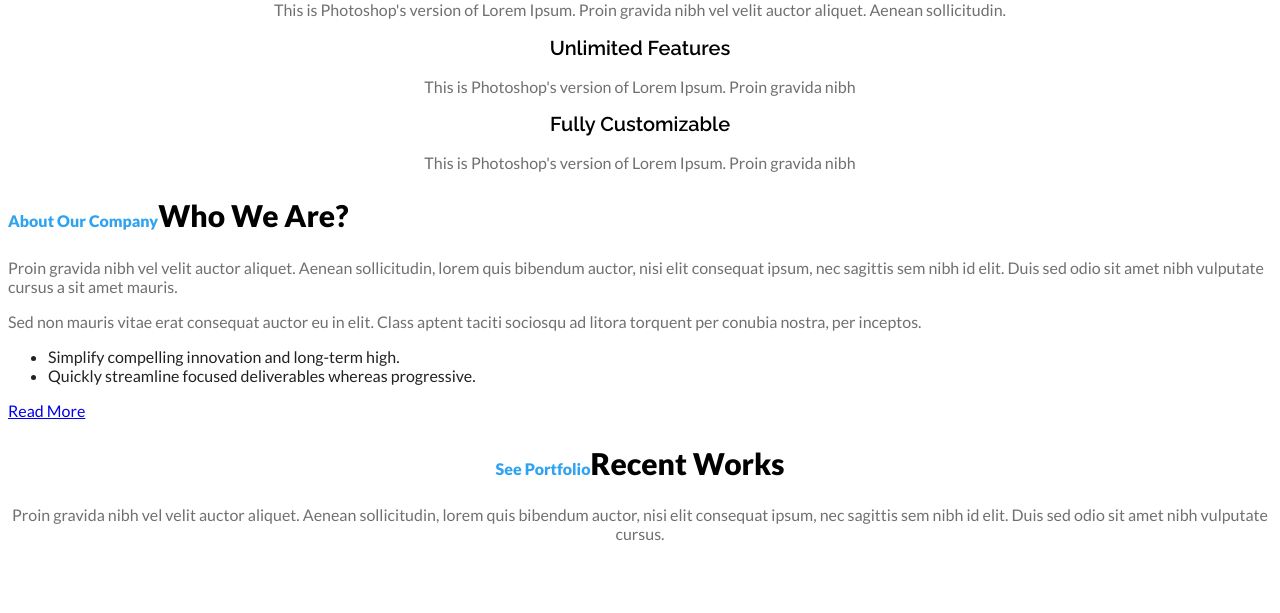
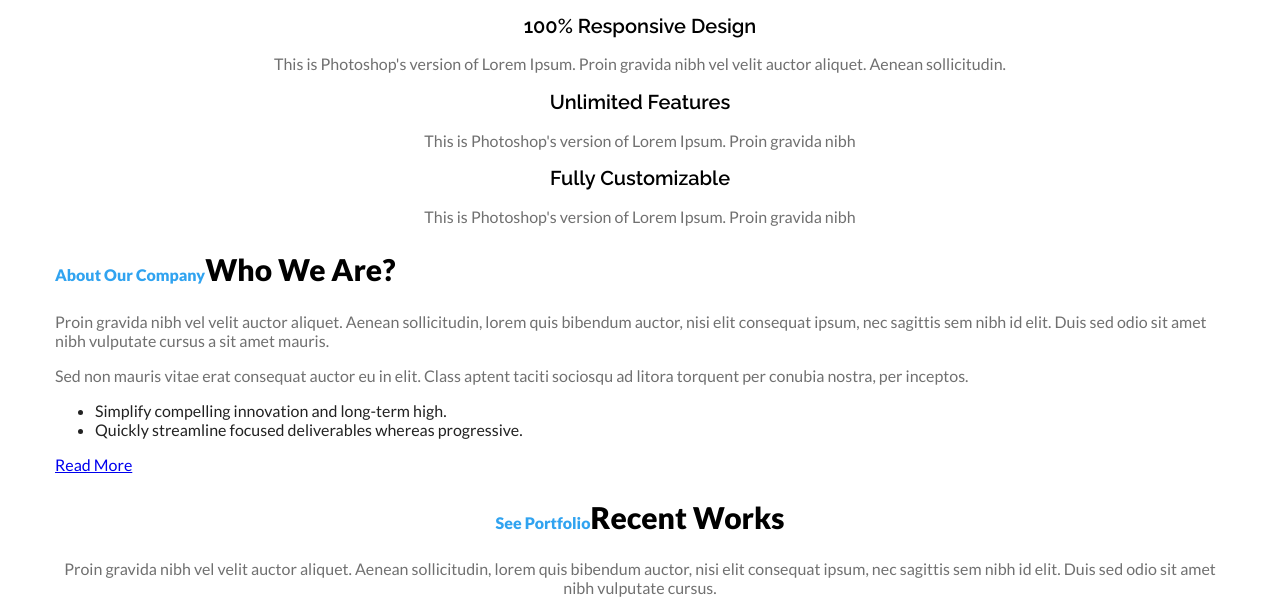
Before and after one commit to maryxill/scrim, a plain HTML site: page index.html in a window 1280 px wide. Shown: the part 621-1234 px from the top of the page. Before the commit the page ends 1180 px from the top, so only its background shows below. Drawn offline with Linux system fonts and the light colour scheme.

Commit message:
Add files via upload

```diff
--- a/css/style.css
+++ b/css/style.css
@@ -4,8 +4,14 @@ body {
     font-size: 16px;
 }
 
+.wrapper {
+    width: 100%;
+    max-width: 1170px;
+    margin: 0 auto;
+}
+
 .center {
-    text-align: center;
+    text-align: center      ;
 }
 
 .nav-link {
@@ -30,6 +36,7 @@ body {
 .title h1 {
     color:#fff;
     font-size: 45px;
+    max-width: 720px;
 }
 
 .btn {
--- a/index.html
+++ b/index.html
@@ -10,6 +10,7 @@
 </head>
 <body>
     <header>
+        <div class="wrapper">
             <div>
                 <ul class="info">
                     <li class="info-item">Have any questions?</li>
@@ -41,8 +42,10 @@
                 <h1>Stepup is designed specially for Startups</h1>
             </div>
             <a href="#" class="btn">Buy Now !</a>
+        </div>
     </header>
         <main>
+        <div class="wrapper">
             <div class="box center">
                 <div class="box-item">
                     <h2>100% Responsive Design</h2>
@@ -56,8 +59,9 @@
                     <h2>Fully Customizable</h2>
                     <p class="decription">This is Photoshop's version  of Lorem Ipsum. Proin gravida nibh</p>
                 </div>
-
             </div>
+        </div>
+        <div class="wrapper">
             <h2 class="title-h2"><span>About Our Company</span>Who We Are?</h2>
             <div></div>
             <p class="decription">Proin gravida nibh vel velit auctor aliquet. Aenean sollicitudin, lorem quis bibendum auctor, nisi elit consequat ipsum, nec sagittis sem nibh id elit. Duis sed odio sit amet nibh vulputate cursus a sit amet mauris. </p>
@@ -67,7 +71,8 @@
                 <li>Quickly streamline focused deliverables whereas progressive.</li>
             </ul>
             <a href="#">Read More</a>
-            <div class="center">
+        </div>
+        <div class="wrapper center">
                 <h2 class="title-h2"><span>See Portfolio</span>Recent Works</h2>
                 <div></div>
                 <p class="decription">Proin gravida nibh vel velit auctor aliquet. Aenean sollicitudin, lorem quis bibendum auctor, nisi elit consequat ipsum, nec sagittis sem nibh id elit. Duis sed odio sit amet nibh vulputate cursus.</p>
```
Lines whose indentation alone changed are shown as unchanged.
